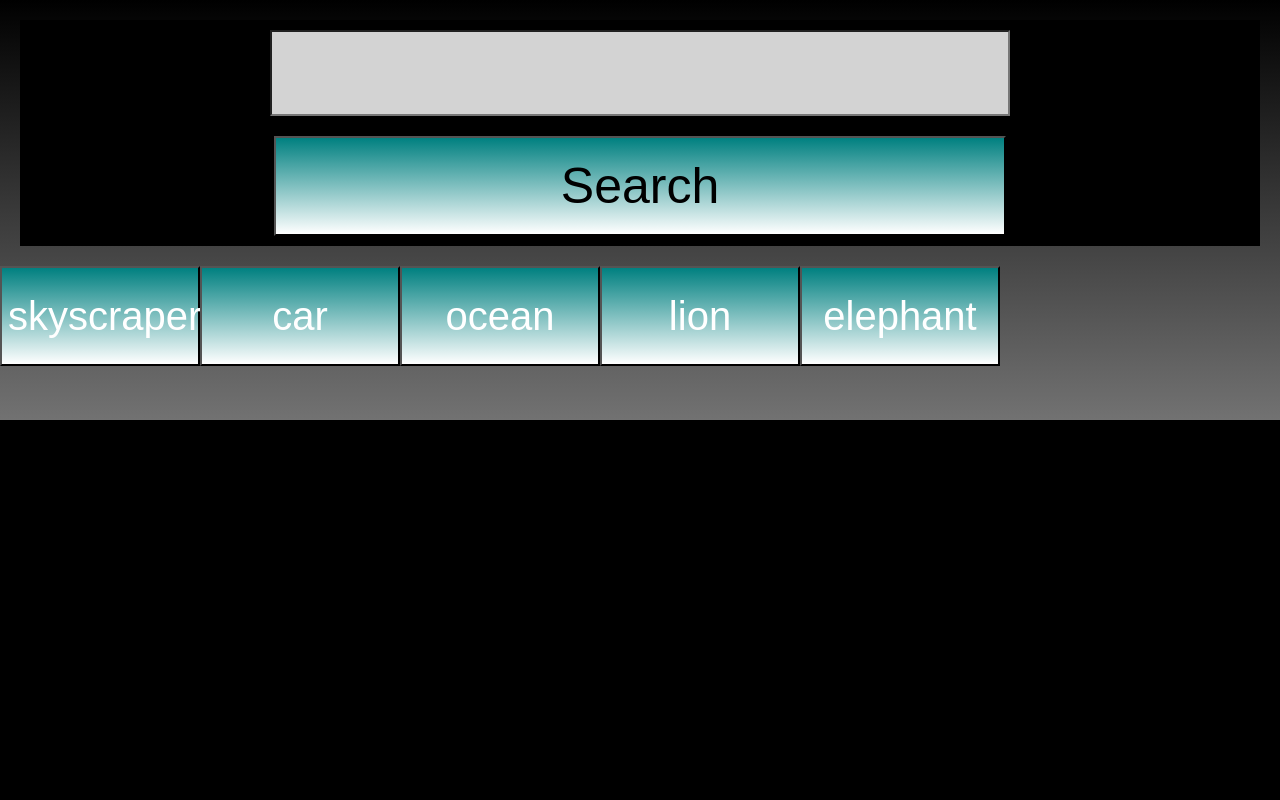
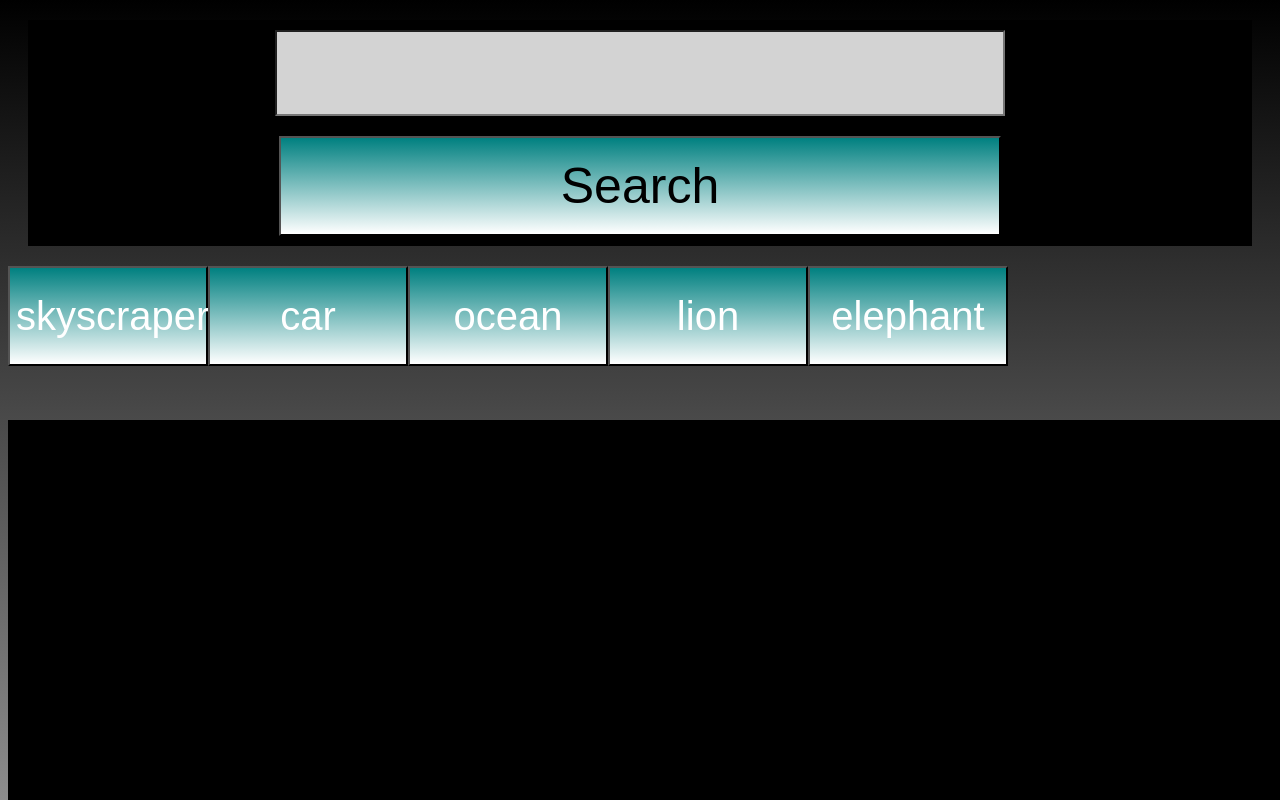
Before and after one commit to jjmateer/Giphy-Search, a plain HTML site: page index.html in a window 1280 px wide. Shown: the top 800 px of the page. Drawn offline with nearby package versions, Linux system fonts and the light colour scheme.

Commit message:
Increased height of background for smaller screen layouts

```diff
--- a/assets/style/style.css
+++ b/assets/style/style.css
@@ -1,9 +1,10 @@
 
-body{
+html{
     overflow-x: hidden;
     z-index:0;
     margin:0px;
-    background-image: linear-gradient(black, white);
+    background-image: linear-gradient(black, darkgrey);
+    height:120%;
     }
 #topContainer{
     width:100%;
```
